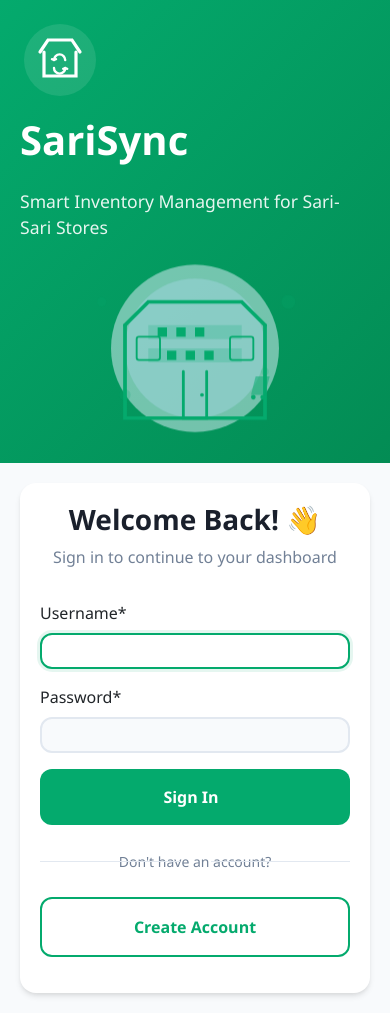
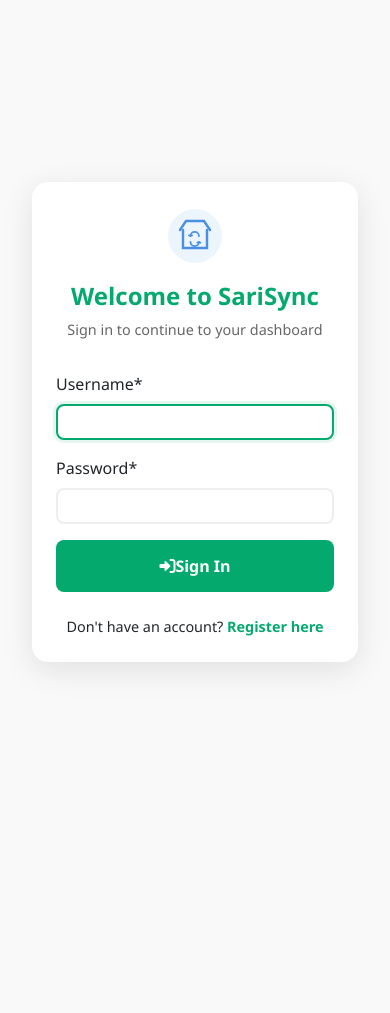
Before and after one commit to maki-svg/Sari_Sari_IMS, a Django app: page / in a window 390 px wide. After the commit the page ends 670 px from the top, so only its background shows below. Run offline with Django 5.2, Linux system fonts and the light colour scheme; parts of the project's set-up code (start-up, migrations or seed data) failed here and were passed over; some libraries are stand-ins or nearby versions.

Commit message:
Fix: Ensure login page shows without navigation bars and proper mobile styling

```diff
--- a/templates/partials/base.html
+++ b/templates/partials/base.html
@@ -172,10 +172,10 @@
             margin-left: 0 !important;
             width: 100% !important;
             padding: 0 !important;
+            min-height: 100vh;
             display: flex;
             justify-content: center;
             align-items: center;
-            min-height: 100vh;
         }
 
         /* Center content vertically on login/register pages */
@@ -185,7 +185,7 @@
             align-items: center;
             justify-content: center;
             width: 100%;
-            padding: 0;
+            padding: 1rem;
         }
 
         /* Authenticated user styles */
@@ -1045,6 +1045,66 @@
         body.opening-link .sidebar {
             display: none !important;
         }
+
+        /* Hide navigation elements when not authenticated */
+        body:not(.authenticated) .navbar,
+        body:not(.authenticated) .sidebar {
+            display: none !important;
+        }
+
+        /* Center login content */
+        body:not(.authenticated) main {
+            margin-left: 0 !important;
+            width: 100% !important;
+            padding: 0 !important;
+            min-height: 100vh;
+            display: flex;
+            justify-content: center;
+            align-items: center;
+        }
+
+        /* Full-width container for login page */
+        body:not(.authenticated) .container-fluid {
+            max-width: none;
+            padding: 0;
+            margin: 0;
+            width: 100%;
+        }
+
+        /* Center content vertically */
+        body:not(.authenticated) .content-wrapper {
+            min-height: 100vh;
+            display: flex;
+            align-items: center;
+            justify-content: center;
+            width: 100%;
+            padding: 1rem;
+        }
+
+        /* Mobile optimizations for login */
+        @media (max-width: 768px) {
+            body:not(.authenticated) .content-wrapper {
+                padding: 1rem;
+            }
+
+            body:not(.authenticated) .card {
+                margin: 0;
+                border-radius: 12px;
+                width: 100%;
+                max-width: 400px;
+            }
+        }
+
+        /* Ensure no navigation shows on initial load */
+        .navbar, .sidebar {
+            display: none;
+        }
+
+        /* Only show navigation after authentication is confirmed */
+        body.authenticated .navbar,
+        body.authenticated .sidebar {
+            display: block !important;
+        }
     </style>
     {% block extra_style %}{% endblock %}
 </head>
--- a/templates/user/login.html
+++ b/templates/user/login.html
@@ -2,272 +2,130 @@
 {% load crispy_forms_tags %}
 {% load static %}
 
-{% block title %}Login | SariSync{% endblock %}
+{% block title %}Login{% endblock %}
 
 {% block extra_style %}
 <style>
-    .modern-auth-wrapper {
-        min-height: 100vh;
+    .login-container {
         width: 100%;
-        display: flex;
-        background: #ffffff;
+        max-width: 400px;
+        margin: auto;
+        padding: 2rem;
+        background: white;
+        border-radius: 16px;
+        box-shadow: 0 8px 32px rgba(0, 0, 0, 0.1);
     }
 
-    .auth-left {
-        flex: 1;
-        background: linear-gradient(135deg, #04AA6D 0%, #038c54 100%);
-        padding: 40px;
-        display: flex;
-        flex-direction: column;
-        justify-content: space-between;
-        color: white;
-        position: relative;
-        overflow: hidden;
+    .login-header {
+        text-align: center;
+        margin-bottom: 2rem;
     }
 
-    .auth-brand {
-        position: relative;
-        z-index: 2;
-        display: flex;
-        flex-direction: column;
-        align-items: flex-start;
-        gap: 1rem;
+    .login-logo {
+        width: 80px;
+        height: 80px;
+        margin-bottom: 1rem;
     }
 
-    .auth-logo {
-        width: 80px;
-        height: 80px;
-        filter: brightness(0) invert(1);
+    .login-title {
+        font-size: 1.75rem;
+        font-weight: 700;
+        color: var(--primary-color);
+        margin-bottom: 0.5rem;
     }
 
-    .auth-brand h1 {
-        font-size: 2.5rem;
-        font-weight: 700;
-        margin: 0;
+    .login-subtitle {
+        color: #666;
+        font-size: 0.9rem;
     }
 
-    .auth-brand p {
-        font-size: 1.1rem;
-        opacity: 0.9;
-        margin-top: 8px;
+    .form-group {
+        margin-bottom: 1.5rem;
     }
 
-    .auth-illustration {
-        flex: 1;
-        display: flex;
-        align-items: center;
-        justify-content: center;
-        position: relative;
-        z-index: 2;
+    .form-control {
+        padding: 0.75rem;
+        border: 2px solid #eee;
+        border-radius: 8px;
+        font-size: 1rem;
+        transition: all 0.3s ease;
     }
 
-    .auth-illustration img {
-        max-width: 80%;
-        height: auto;
-        animation: float 6s ease-in-out infinite;
+    .form-control:focus {
+        border-color: var(--primary-color);
+        box-shadow: 0 0 0 3px rgba(4, 170, 109, 0.1);
     }
 
-    @keyframes float {
-        0% { transform: translateY(0px); }
-        50% { transform: translateY(-20px); }
-        100% { transform: translateY(0px); }
+    .btn-login {
+        width: 100%;
+        padding: 0.875rem;
+        background: var(--primary-color);
+        color: white;
+        border: none;
+        border-radius: 8px;
+        font-size: 1rem;
+        font-weight: 600;
+        transition: all 0.3s ease;
     }
 
-    .auth-right {
-        flex: 1;
-        display: flex;
-        align-items: center;
-        justify-content: center;
-        padding: 40px;
-        background: #f8fafc;
+    .btn-login:hover {
+        background: var(--primary-hover);
+        transform: translateY(-2px);
+        box-shadow: 0 4px 12px rgba(4, 170, 109, 0.2);
     }
 
-    .auth-card {
-        width: 100%;
-        max-width: 420px;
-        padding: 40px;
-        background: white;
-        border-radius: 16px;
-        box-shadow: 0 4px 6px -1px rgba(0, 0, 0, 0.1), 0 2px 4px -1px rgba(0, 0, 0, 0.06);
+    .register-link {
+        text-align: center;
+        margin-top: 1.5rem;
+        font-size: 0.9rem;
     }
 
-    .auth-header {
-        text-align: center;
-        margin-bottom: 32px;
+    .register-link a {
+        color: var(--primary-color);
+        text-decoration: none;
+        font-weight: 600;
     }
 
-    .auth-title {
-        color: #1a202c;
-        font-size: 28px;
-        font-weight: 700;
-        margin-bottom: 8px;
-    }
-
-    .auth-subtitle {
-        color: #718096;
-        font-size: 16px;
-    }
-
-    .auth-form .form-group {
-        margin-bottom: 20px;
-    }
-
-    .auth-form input:not([type="checkbox"]) {
-        width: 100%;
-        padding: 16px;
-        border: 2px solid #e2e8f0;
-        border-radius: 12px;
-        font-size: 16px;
-        transition: all 0.3s ease;
-        background: #f8fafc;
-    }
-
-    .auth-form input:focus {
-        border-color: #04AA6D;
-        box-shadow: 0 0 0 3px rgba(4, 170, 109, 0.1);
-        outline: none;
-        background: white;
-    }
-
-    .auth-button {
-        width: 100%;
-        padding: 16px;
-        border: none;
-        border-radius: 12px;
-        background: #04AA6D;
-        color: white;
-        font-size: 16px;
-        font-weight: 600;
-        cursor: pointer;
-        transition: all 0.3s ease;
-        display: flex;
-        align-items: center;
-        justify-content: center;
-        gap: 8px;
-        text-decoration: none;
-        margin-bottom: 16px;
-    }
-
-    .auth-button:hover {
-        background: #038c54;
-        transform: translateY(-2px);
-        box-shadow: 0 4px 12px rgba(4, 170, 109, 0.2);
-        color: white;
-        text-decoration: none;
-    }
-
-    .auth-button.secondary {
-        background: transparent;
-        border: 2px solid #04AA6D;
-        color: #04AA6D;
-    }
-
-    .auth-button.secondary:hover {
-        background: rgba(4, 170, 109, 0.1);
-        color: #038c54;
-    }
-
-    .auth-separator {
-        text-align: center;
-        margin: 24px 0;
-        position: relative;
-    }
-
-    .auth-separator::before,
-    .auth-separator::after {
-        content: '';
-        position: absolute;
-        top: 50%;
-        width: 45%;
-        height: 1px;
-        background: #e2e8f0;
-    }
-
-    .auth-separator::before {
-        left: 0;
-    }
-
-    .auth-separator::after {
-        right: 0;
-    }
-
-    .auth-separator span {
-        background: white;
-        padding: 0 10px;
-        color: #718096;
-        font-size: 14px;
+    .register-link a:hover {
+        text-decoration: underline;
     }
 
     @media (max-width: 768px) {
-        .modern-auth-wrapper {
-            flex-direction: column;
+        .login-container {
+            padding: 1.5rem;
+            margin: 1rem;
         }
 
-        .auth-left {
-            padding: 20px;
-            min-height: 200px;
+        .login-logo {
+            width: 60px;
+            height: 60px;
         }
 
-        .auth-right {
-            padding: 20px;
-        }
-
-        .auth-card {
-            padding: 20px;
+        .login-title {
+            font-size: 1.5rem;
         }
     }
 </style>
 {% endblock %}
 
 {% block content %}
-<div class="modern-auth-wrapper">
-    <div class="auth-left">
-        <div class="auth-brand">
-            <img src="{% static 'images/logo.svg' %}" alt="SariSync Logo" class="auth-logo">
-            <h1>SariSync</h1>
-            <p>Smart Inventory Management for Sari-Sari Stores</p>
-        </div>
-        <div class="auth-illustration">
-            <img src="{% static 'images/inventory-illustration.svg' %}" alt="Inventory Management" onerror="this.style.display='none'">
-        </div>
+<div class="login-container">
+    <div class="login-header">
+        <img src="/static/images/logo.svg" alt="SariSync Logo" class="login-logo">
+        <h1 class="login-title">Welcome to SariSync</h1>
+        <p class="login-subtitle">Sign in to continue to your dashboard</p>
     </div>
-    <div class="auth-right">
-        <div class="auth-card">
-            <div class="auth-header">
-                <h2 class="auth-title">Welcome Back! 👋</h2>
-                <p class="auth-subtitle">Sign in to continue to your dashboard</p>
-            </div>
 
-            {% if messages %}
-            <div class="messages">
-                {% for message in messages %}
-                <div class="alert alert-{{ message.tags }} alert-dismissible fade show" role="alert">
-                    {{ message }}
-                    <button type="button" class="close" data-dismiss="alert" aria-label="Close">
-                        <span aria-hidden="true">&times;</span>
-                    </button>
-                </div>
-                {% endfor %}
-            </div>
-            {% endif %}
+    <form method="POST">
+        {% csrf_token %}
+        {{ form|crispy }}
+        <button type="submit" class="btn btn-login">
+            <i class="fas fa-sign-in-alt me-2"></i>Sign In
+        </button>
+    </form>
 
-            <form method="POST" class="auth-form" id="loginForm">
-                {% csrf_token %}
-                {{ form|crispy }}
-                <button type="submit" class="auth-button">
-                    <span class="button-text">Sign In</span>
-                    <div class="button-loader"></div>
-                </button>
-
-                <div class="auth-separator">
-                    <span>Don't have an account?</span>
-                </div>
-
-                <a href="{% url 'user-register' %}" class="auth-button secondary">
-                    Create Account
-                </a>
-            </form>
-        </div>
+    <div class="register-link">
+        Don't have an account? <a href="{% url 'register' %}">Register here</a>
     </div>
 </div>
 {% endblock %}
```
